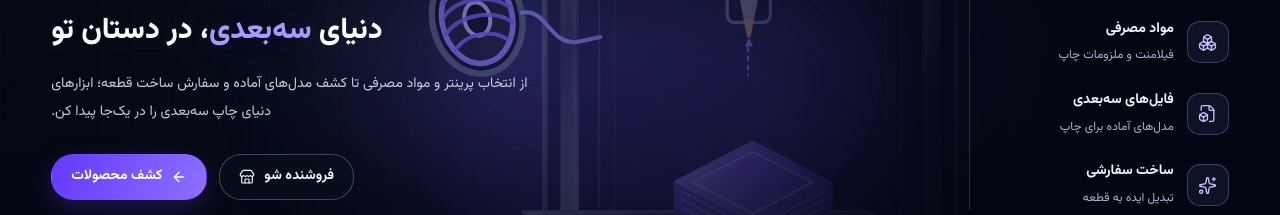
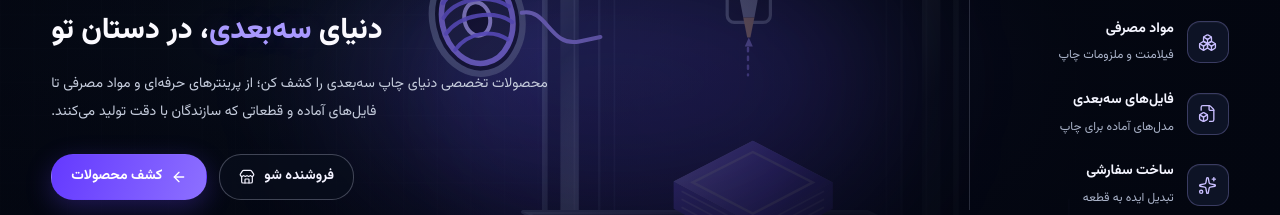
Before and after one commit to ParisaAtaee2000/web-projects, a React (Vite) app in the folder 3d-marketplace/: page / in a window 1280 px wide. Shown: the part 194-409 px from the top of the page. Built offline with nearby package versions, Linux system fonts and the light colour scheme.

Commit message:
Refine Makerā hero copy for the reference layout

```diff
--- a/3d-marketplace/src/components/hero/HeroContent.tsx
+++ b/3d-marketplace/src/components/hero/HeroContent.tsx
@@ -13,8 +13,8 @@ export function HeroContent() {
       <HeroTitle />
 
       <p className="hero-content__description">
-        از انتخاب پرینتر و مواد مصرفی تا کشف مدل‌های آماده و سفارش ساخت قطعه؛
-        ابزارهای دنیای چاپ سه‌بعدی را در یک‌جا پیدا کن.
+        محصولات تخصصی دنیای چاپ سه‌بعدی را کشف کن؛ از پرینترهای حرفه‌ای و مواد مصرفی
+        تا فایل‌های آماده و قطعاتی که سازندگان با دقت تولید می‌کنند.
       </p>
 
       <HeroActions />
```
